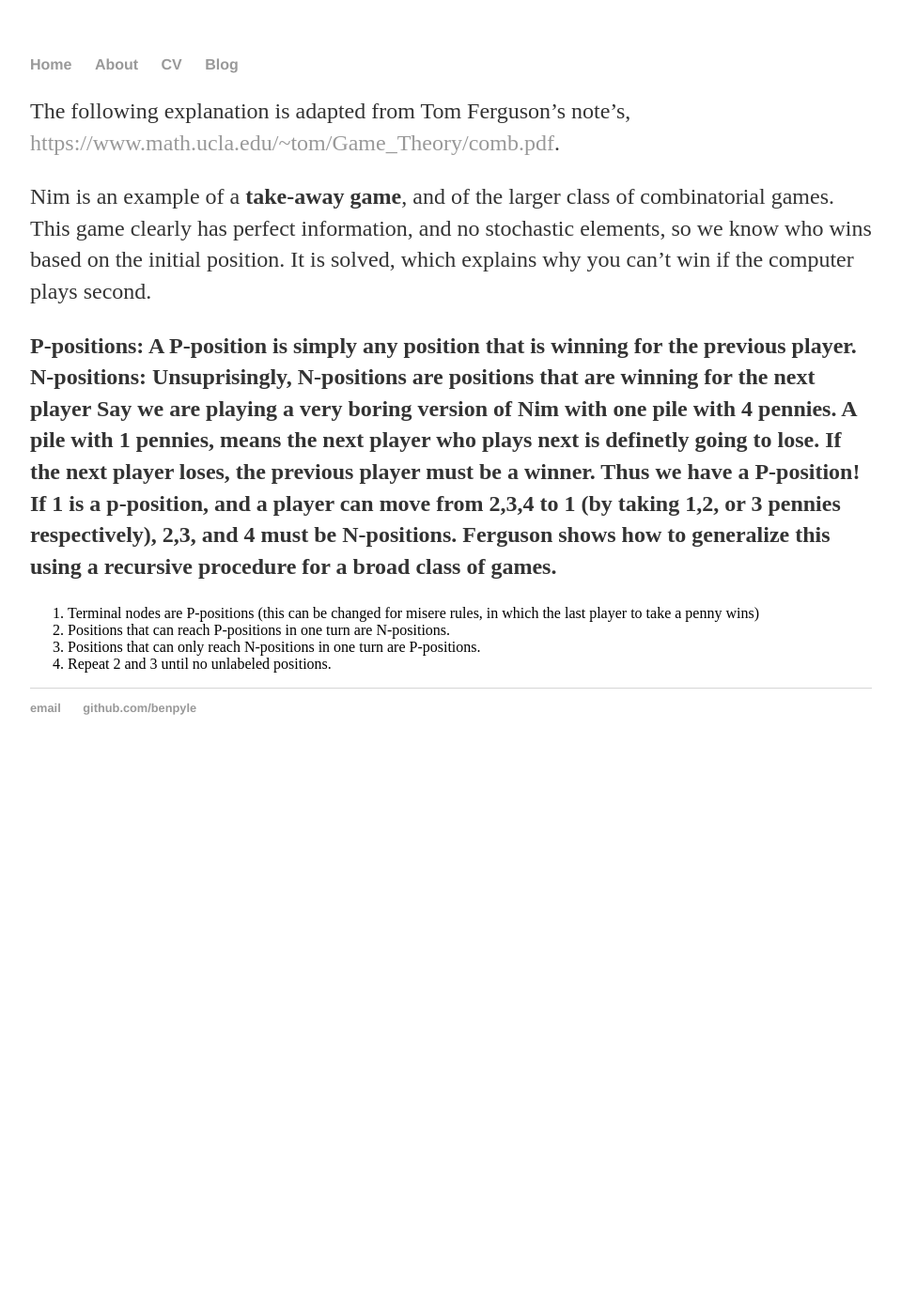
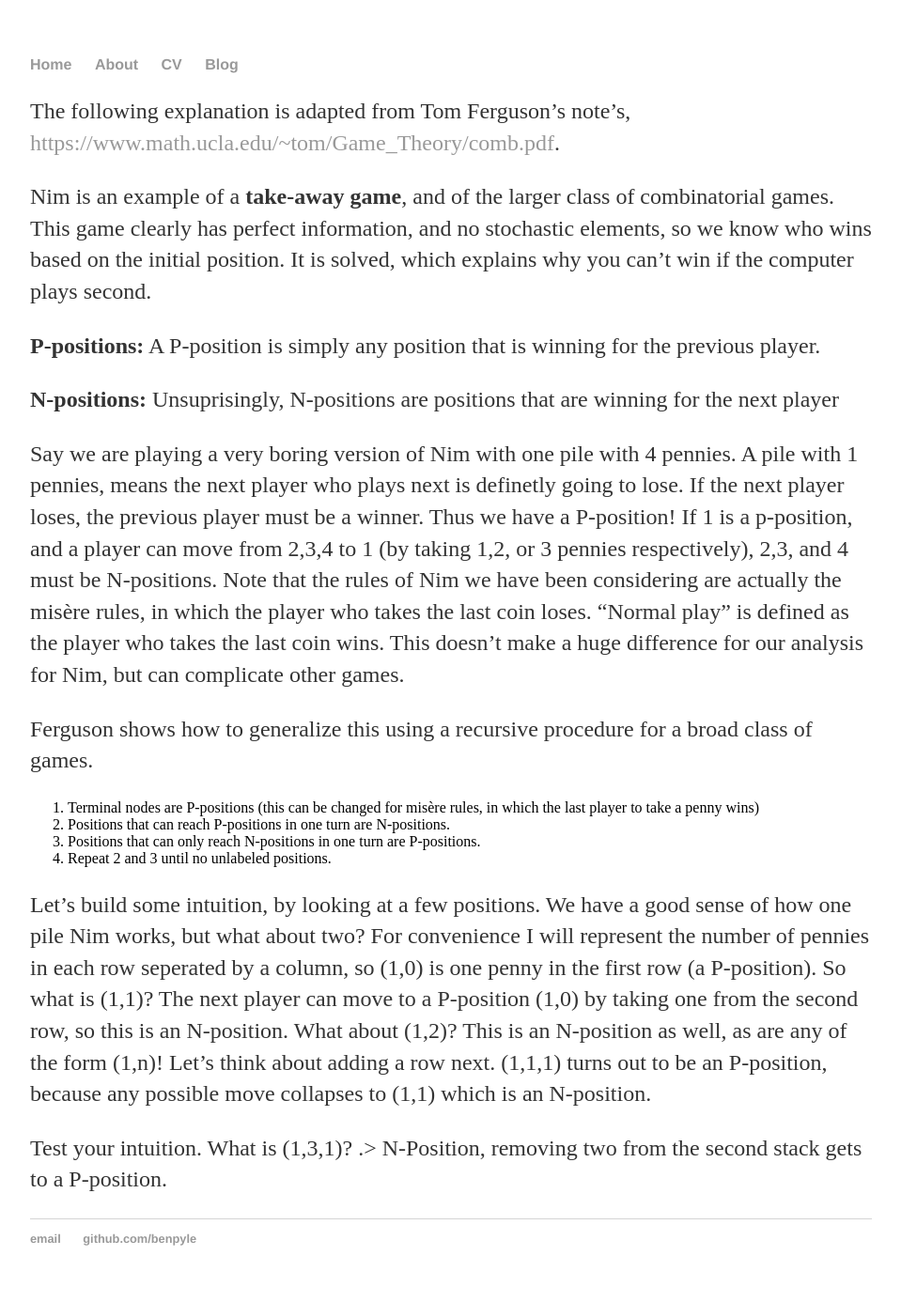
Before and after one commit to BenPyle/BenPyle.github.io, a Jekyll site: the page built from nim/nim_explainer.md, in a window 1280 px wide. Shown: the whole page at 94% size, without its empty margins (160-1119 px from the left). Built offline with Jekyll 4.4.1, drawn with Linux system fonts in a browser that asks for light colours; our own code applies the rules of GitHub Pages for plain Markdown files; before the commit the page ends 900 px from its top, so only the background shows below that.

Commit message:
Update nim_explainer.md

```diff
--- a/nim/nim_explainer.md
+++ b/nim/nim_explainer.md
@@ -2,11 +2,19 @@ The following explanation is adapted from Tom Ferguson's note's, <https://www.ma
 
 Nim is an example of a <b>take-away game</b>, and of the larger class of combinatorial games. This game clearly has perfect information, and no stochastic elements, so we know who wins based on the initial position. It is solved, which explains why you can't win if the computer plays second.
 
-<b> P-positions:<b> A P-position is simply any position that is winning for the previous player.
-<b> N-positions:<b> Unsuprisingly, N-positions are positions that are winning for the next player
-Say we are playing a very boring version of Nim with one pile with 4 pennies. A pile with 1 pennies, means the next player who plays next is definetly going to lose. If the next player loses, the previous player must be a winner. Thus we have a P-position! If 1 is a p-position, and a player can move from 2,3,4 to 1 (by taking 1,2, or 3 pennies respectively), 2,3, and 4 must be N-positions.
+<b> P-positions:</b> A P-position is simply any position that is winning for the previous player.
+
+<b> N-positions:</b> Unsuprisingly, N-positions are positions that are winning for the next player
+
+Say we are playing a very boring version of Nim with one pile with 4 pennies. A pile with 1 pennies, means the next player who plays next is definetly going to lose. If the next player loses, the previous player must be a winner. Thus we have a P-position! If 1 is a p-position, and a player can move from 2,3,4 to 1 (by taking 1,2, or 3 pennies respectively), 2,3, and 4 must be N-positions. Note that the rules of Nim we have been considering are actually the misère rules, in which the player who takes the last coin loses. "Normal play" is defined as the player who takes the last coin wins. This doesn't make a huge difference for our analysis for Nim, but can complicate other games.
+
 Ferguson shows how to generalize this using a recursive procedure for a broad class of games.
-1. Terminal nodes are P-positions (this can be changed for misere rules, in which the last player to take a penny wins)
+1. Terminal nodes are P-positions (this can be changed for misère rules, in which the last player to take a penny wins)
 2. Positions that can reach P-positions in one turn are N-positions.
 3. Positions that can only reach N-positions in one turn are P-positions.
 4. Repeat 2 and 3 until no unlabeled positions.
+
+Let's build some intuition, by looking at a few positions. We have a good sense of how one pile Nim works, but what about two? For convenience I will represent the number of pennies in each row seperated by a column, so (1,0) is one penny in the first row (a P-position). So what is (1,1)? The next player can move to a P-position (1,0) by taking one from the second row, so this is an N-position. What about (1,2)? This is an N-position as well, as are any of the form (1,n)! Let's think about adding a row next. (1,1,1) turns out to be an P-position, because any possible move collapses to (1,1) which is an N-position.
+
+Test your intuition. What is (1,3,1)?
+.> N-Position, removing two from the second stack gets to a P-position.
```
